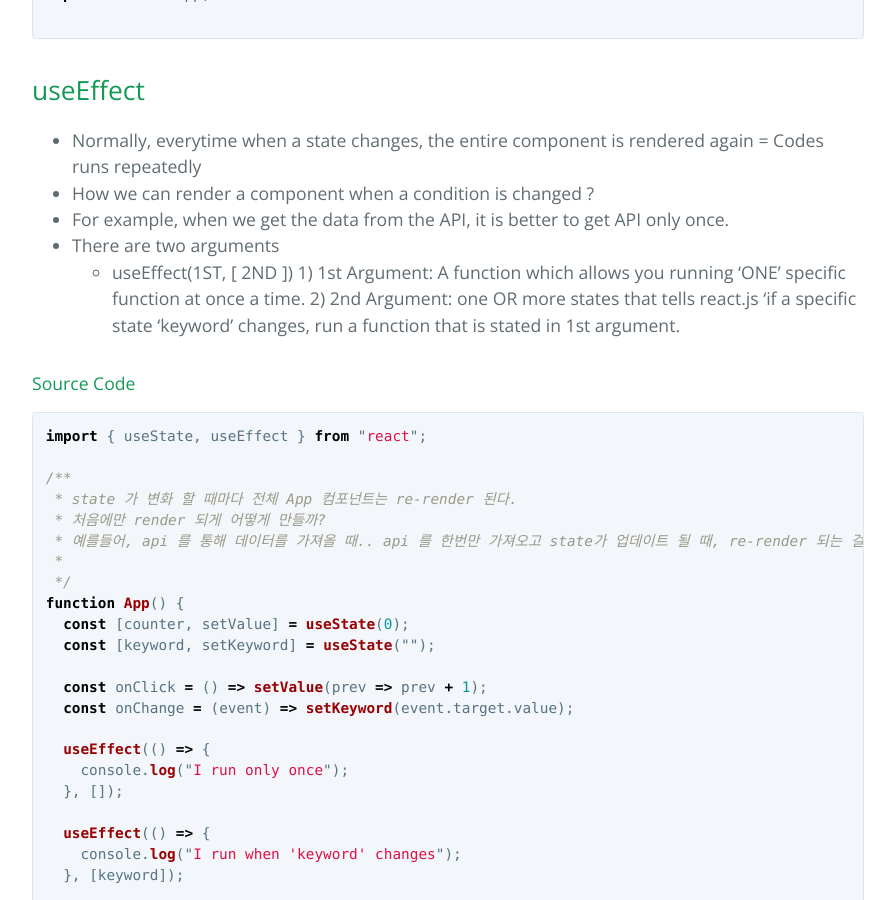
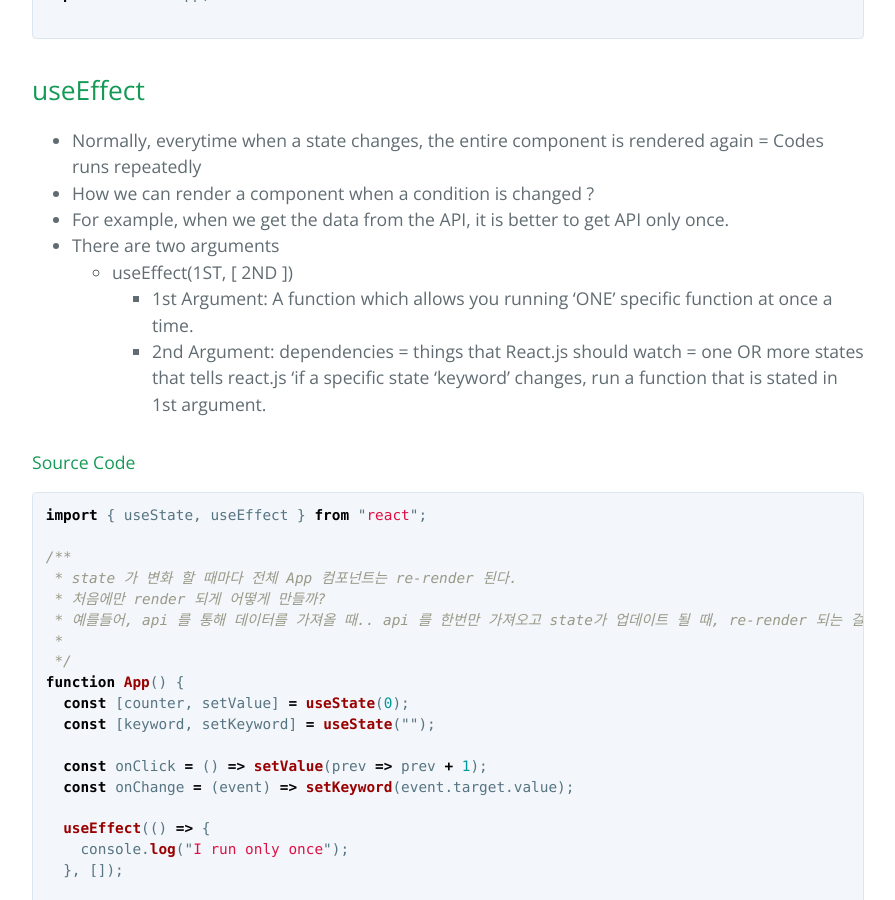
Before and after one commit to Hyukjoo-Lee/Hyukjoo-Lee.github.io_previous, a Jekyll site: the page built from _posts/2022-06-02-JavaScript_Basic_React_3.markdown, in a window 1280 px wide and 900 px high, scrolled down 1977 px. Shown: the whole window, without its empty margins (192-1087 px from the left). Built offline with Jekyll 4.4.1, drawn with Linux system fonts in a browser that asks for light colours.

Commit message:
content modified

````diff
--- a/_posts/2022-06-02-JavaScript_Basic_React_3.markdown
+++ b/_posts/2022-06-02-JavaScript_Basic_React_3.markdown
@@ -90,8 +90,8 @@ export default App;
 - For example, when we get the data from the API, it is better to get API only once.
 - There are two arguments
     - useEffect(1ST, [ 2ND ])
-        1) 1st Argument: A function which allows you running 'ONE' specific function at once a time.
-        2) 2nd Argument: one OR more states that tells react.js 'if a specific state 'keyword' changes, run a function that is stated in 1st argument.
+        - 1st Argument: A function which allows you running 'ONE' specific function at once a time.
+        - 2nd Argument: dependencies = things that React.js should watch = one OR more states that tells react.js 'if a specific state 'keyword' changes, run a function that is stated in 1st argument.
 
 #### Source Code
 ```javascript
````
